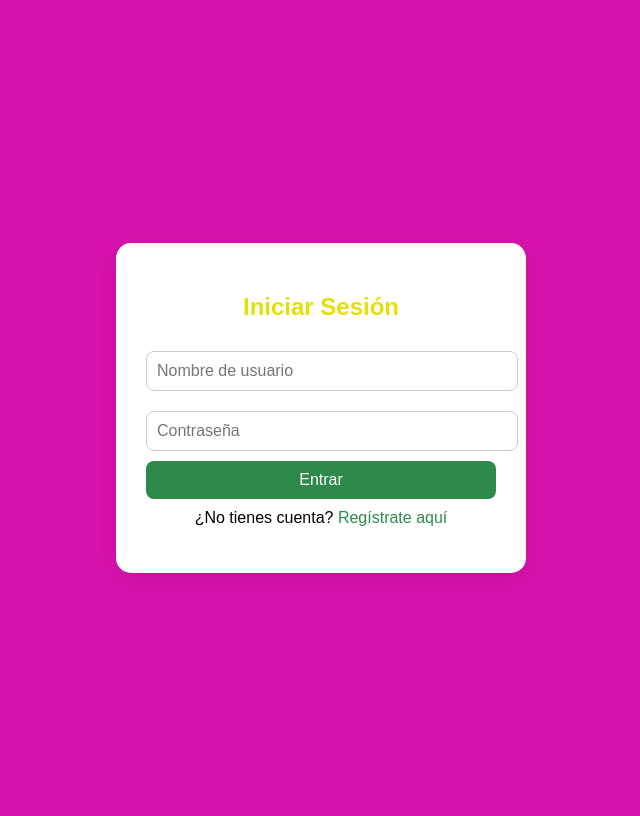
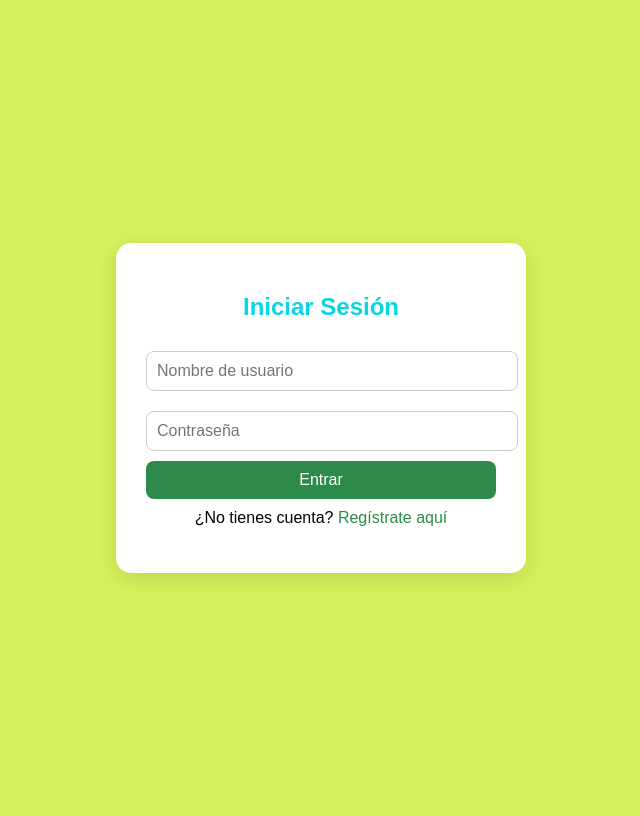
Before and after one commit to lfelipeep/FinanceKids, a Django app: page / in a window 1280 px wide. Shown: the whole page, without its empty margins (319-959 px from the left). Run offline with Django 5.2, Linux system fonts and the light colour scheme.

Commit message:
actualizacion2

```diff
--- a/core/templates/login.html
+++ b/core/templates/login.html
@@ -7,7 +7,7 @@
     <style>
         body {
             font-family: "Poppins", sans-serif;
-            background: #d812adff;
+            background: #d4f05aff;
             display: flex;
             justify-content: center;
             align-items: center;
@@ -22,7 +22,7 @@
             text-align: center;
         }
         h2 {
-            color: #e4e00aff;
+            color: #0ad5e4ff;
             margin-bottom: 20px;
         }
         input {
```
